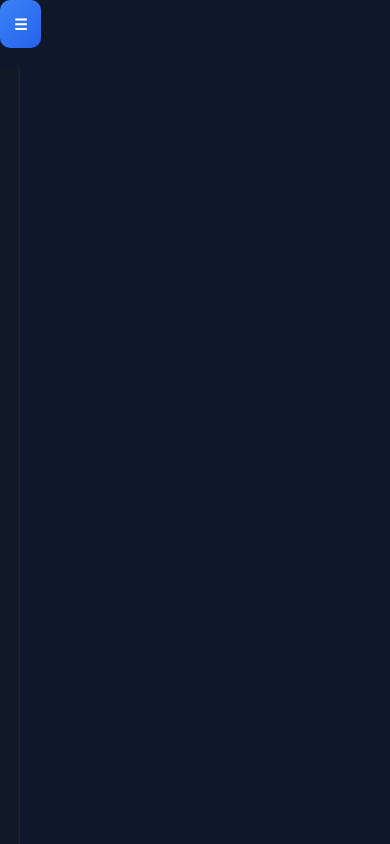
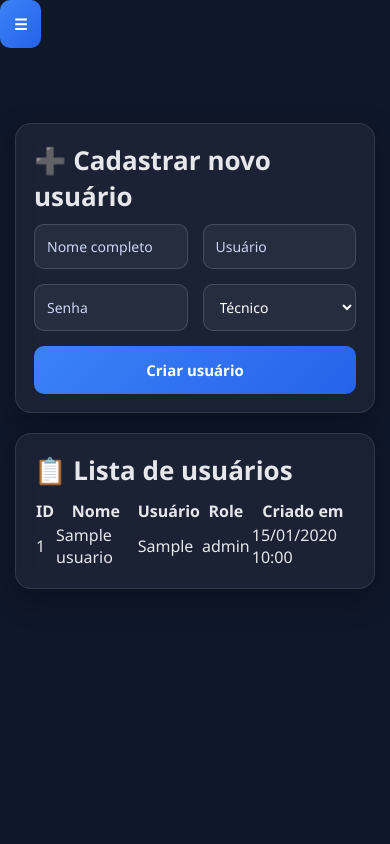
Before and after one commit to FidelMaluto/SIETI, a PHP site: page /usuarios.php in a window 390 px wide. Run offline with PHP 8.4, Linux system fonts and the light colour scheme; tables that the repository leaves empty hold one stand-in row (values such as "Sample post").

Commit message:
style: Ainda editando a responsividade da pág users

```diff
--- a/assets/css/style02.css
+++ b/assets/css/style02.css
@@ -22,10 +22,11 @@
         height: 100vh;
         padding: 25px 15px;
         position: fixed;
+        left: 0;
+        top: 0;
         display: flex;
         flex-direction: column;
         border-right: 1px solid rgba(255, 255, 255, 0.05);
-        transition: 0.3s;
     }
 
     .sidebar h2 {
@@ -59,8 +60,7 @@
     .main {
         margin-left: 220px;
         padding: 30px;
-        width: 100%;
-        max-width: 1400px;
+        width: calc(100% - 220px);
     }
 
     /*  TOPBAR  */
@@ -80,28 +80,13 @@
         opacity: 0.8;
     }
 
-    /*  CARDS  */
-    .card {
-        margin: 20px 0;
-        background: #1e293b;
-        border-radius: 16px;
-        padding: 22px;
-        transition: all 0.25s ease;
-        border: 1px solid rgba(255, 255, 255, 0.05);
-    }
-
-    .card:hover {
-        transform: translateY(-3px);
-        box-shadow: 0 12px 30px rgba(0, 0, 0, .35);
-    }
-
-
     /* CONTAINER */
     .container {
         width: 100%;
         max-width: 900px;
         padding: 20px;
     }
+
 
     /* CARD */
     .card {
@@ -214,15 +199,10 @@
         font-size: 14px;
     }
 
-    /*  MENU MOBILE  */
-    .grid {
-        grid-template-columns: repeat(2, 1fr);
+    .menu-toggle {
+        display: none;
+        /* desktop = nunca aparece */
     }
-
-    .main {
-        padding: 25px;
-    }
-
 
     /*  TABLETS  */
     @media (max-width: 900px) {
--- a/usuarios.php
+++ b/usuarios.php
@@ -34,28 +34,27 @@ $res = $conn->query("SELECT id, nome, usuario, role, created_at FROM usuarios OR
   <script src="assets/js/script.js" defer></script>
 </head>
 <body>
-
 <button class="menu-toggle" id="menuToggle">
   ☰
 </button>
 
-<div class="container">
+<!-- SIDEBAR -->
+<div class="sidebar">
+  <h2>👥 Usuários</h2>
 
-  <!-- HEADER -->
-  <div class="sidebar">
-    <h1>👥 Usuários (Admin)</h1>
-
-    <div class="nav-links">
   <a href="index.php">🏠 Dashboard</a>
   <a href="equipamentos.php">💻 Equipamentos</a>
   <a href="historico.php">📋 Histórico</a>
-      <a href="logout.php" class="logout">🚪 Sair</a>
-    </div>
+  <a href="logout.php">🚪 Sair</a>
 </div>
 
-  <!-- FORMULÁRIO -->
-  <div class="card" style="display: none;">
-    <h2>➕ Cadastrar novo usuário</h2>
+<!-- MAIN -->
+<div class="main">
+
+  <!-- CARD FORM -->
+  <div class="card">
+
+    <h1>➕ Cadastrar novo usuário</h1>
 
     <?php if($erro): ?>
       <div class="alert-error">
@@ -63,9 +62,12 @@ $res = $conn->query("SELECT id, nome, usuario, role, created_at FROM usuarios OR
       </div>
     <?php endif; ?>
 
-    <form method="POST" class="user-form">
+    <form method="POST">
+
       <input name="nome" placeholder="Nome completo" required>
-      <input name="usuario" placeholder="Usuário (login)" required>
+
+      <input name="usuario" placeholder="Usuário" required>
+
       <input name="senha" type="password" placeholder="Senha" required>
 
       <select name="role">
@@ -73,16 +75,22 @@ $res = $conn->query("SELECT id, nome, usuario, role, created_at FROM usuarios OR
         <option value="admin">Admin</option>
       </select>
 
-      <button type="submit">Criar usuário</button>
+      <button type="submit">
+        Criar usuário
+      </button>
+
     </form>
   </div>
 
-  <!-- LISTA -->
-  <div class="card" style="display:none;">
-    <h2>📋 Lista de usuários</h2>
+  <!-- CARD TABELA -->
+  <div class="card">
+
+    <h1>📋 Lista de usuários</h1>
 
     <div class="table-container">
+
       <table>
+
         <thead>
           <tr>
             <th>ID</th>
@@ -92,22 +100,35 @@ $res = $conn->query("SELECT id, nome, usuario, role, created_at FROM usuarios OR
             <th>Criado em</th>
           </tr>
         </thead>
+
         <tbody>
+
           <?php while($u = $res->fetch_assoc()): ?>
+
           <tr>
             <td><?= $u["id"] ?></td>
+
             <td><?= htmlspecialchars($u["nome"]) ?></td>
+
             <td><?= htmlspecialchars($u["usuario"]) ?></td>
+
             <td>
               <span class="badge <?= $u["role"] ?>">
                 <?= $u["role"] ?>
               </span>
             </td>
-              <td><?= date("d/m/Y H:i", strtotime($u["created_at"])) ?></td>
+
+            <td>
+              <?= date("d/m/Y H:i", strtotime($u["created_at"])) ?>
+            </td>
           </tr>
+
           <?php endwhile; ?>
+
         </tbody>
+
       </table>
+
     </div>
 
   </div>
```
Lines whose indentation alone changed are shown as unchanged.
